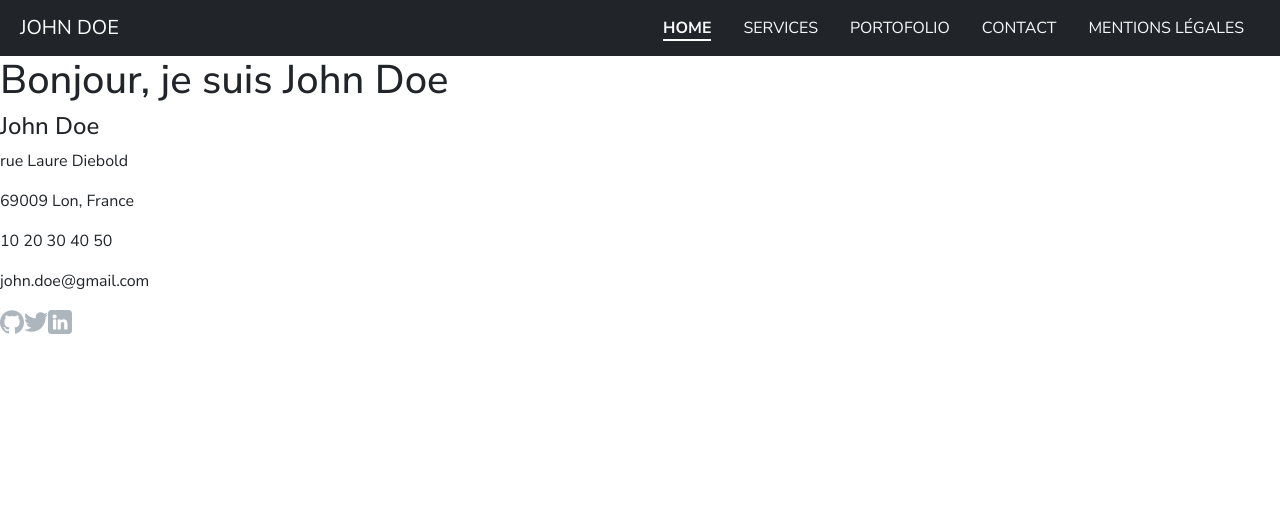
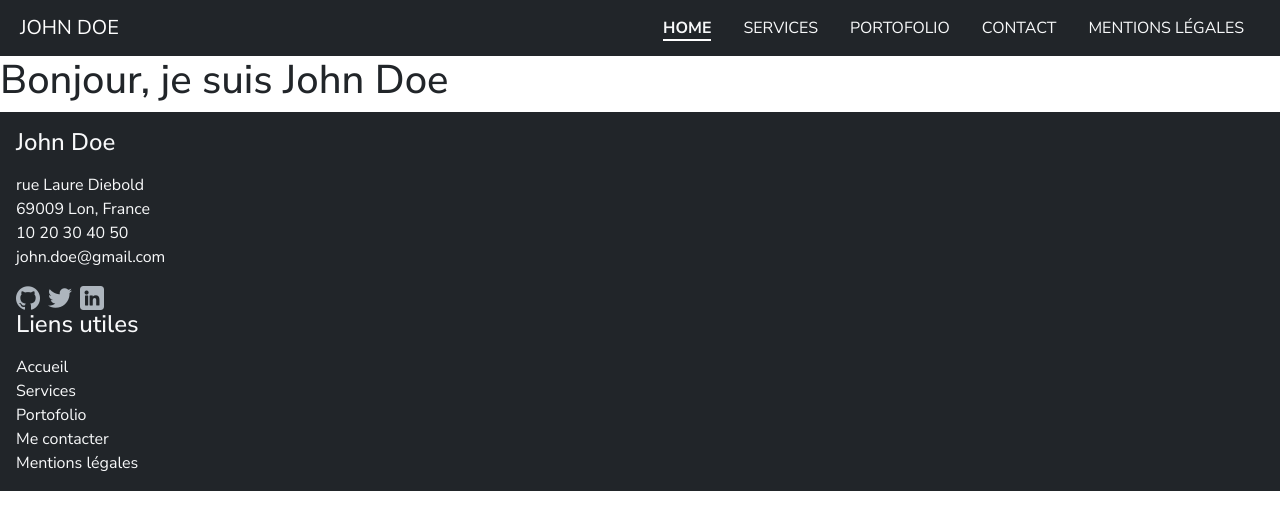
Before and after one commit to xfoule-971/johndoeapp, a React (Create React App) app: page / in a window 1280 px wide. Shown: the top 530 px of the page. Built offline with nearby package versions, Linux system fonts and the light colour scheme.

Commit message:
add liens utiles

```diff
--- a/src/components/Footer.js
+++ b/src/components/Footer.js
@@ -1,20 +1,31 @@
+import { NavLink } from "react-router-dom";
+
 import Github from "../assets/icons/github-grey.png";
 import Twitter from "../assets/icons/twitter-grey.png";
 import Linkedin from "../assets/icons/linkedin-grey.png";
 
 const Footer = () =>{
     return(
-        <div>
-         <div>
-            <h4>John Doe</h4>
-            <p>rue Laure Diebold</p>
-            <p>69009 Lon, France</p>
-            <p>10 20 30 40 50</p>
-            <p>john.doe@gmail.com</p>
-            <img src={Github} alt="icône github"></img>
-            <img src={Twitter} alt="icône twitter"></img>
-            <img src={Linkedin} alt="icône linkedin"></img>
-         </div>
+        <div className="bg-dark p-3">
+            <div className="text-light">
+                <h4 className="mb-3">John Doe</h4>
+                <p className="mb-0">rue Laure Diebold</p>
+                <p className="mb-0">69009 Lon, France</p>
+                <p className="mb-0">10 20 30 40 50</p>
+                <p>john.doe@gmail.com</p>
+                <img src={Github} alt="icône github"></img>
+                <img src={Twitter} alt="icône twitter" className="mx-2"></img>
+                <img src={Linkedin} alt="icône linkedin"></img>
+            </div>
+
+            <div className="text-light">
+                <h4 className="mb-3">Liens utiles</h4>
+                <p className="mb-0"><NavLink to="/" className="text-light text-decoration-none">Accueil</NavLink></p>
+                <p className="mb-0"><NavLink to="/servives" className="text-light text-decoration-none">Services</NavLink></p>
+                <p className="mb-0"><NavLink to="/portofolio" className="text-light text-decoration-none">Portofolio</NavLink></p>
+                <p className="mb-0"><NavLink to="/contact" className="text-light text-decoration-none">Me contacter</NavLink></p>
+                <p className="mb-0"><NavLink to="/mentionslegales" className="text-light text-decoration-none">Mentions légales</NavLink></p>
+            </div>
         </div>
     )
 
```
